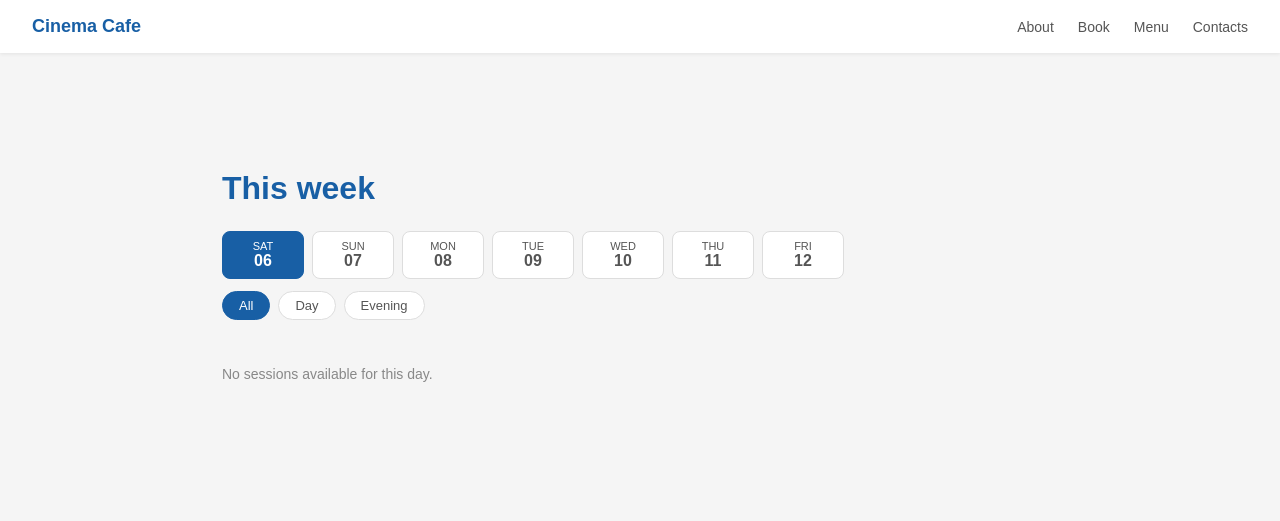
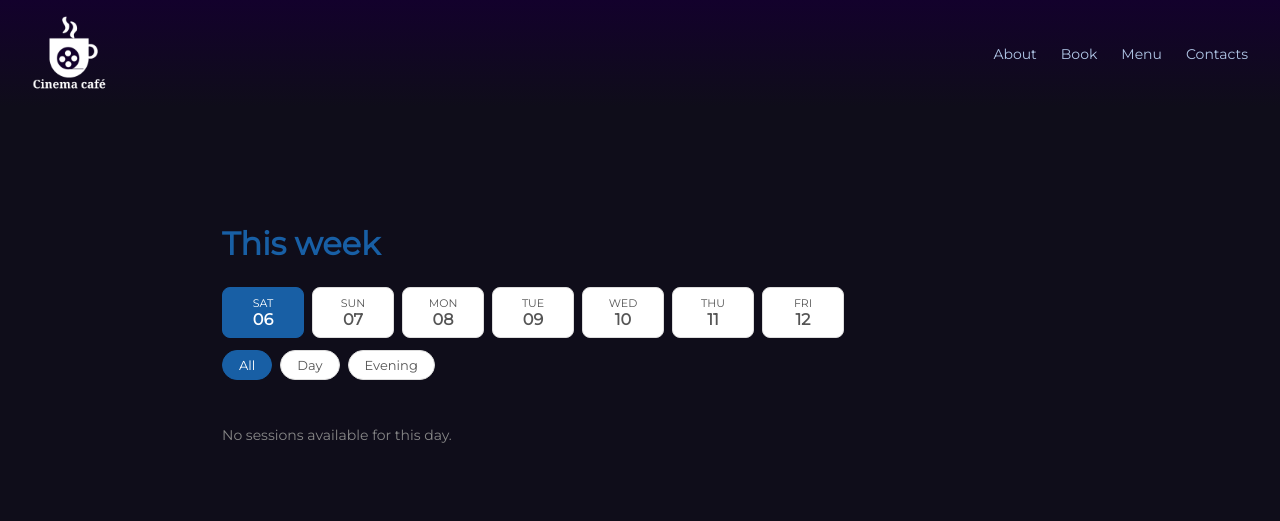
Before and after one commit to kalibri85/django-cinema-cafe-booking, a Django app: page /repertoire/ in a window 1280 px wide. Shown: the top 521 px of the page. Run offline with Django 5.2, Linux system fonts and the light colour scheme; data comes from the database, SQL or seed files in the repository.

Commit message:
Update navbar colors, dark background, gradient, logo

```diff
--- a/booking/static/booking/css/base.css
+++ b/booking/static/booking/css/base.css
@@ -1,6 +1,6 @@
 body {
-    font-family: sans-serif;
-    background: #f5f5f5;
+    font-family: 'Montserrat';
+    background: #0f0d1a;
     margin: 0;
 }
 
@@ -10,16 +10,16 @@ body {
     justify-content: space-between;
     align-items: center;
     padding: 1rem 2rem;
-    background: white;
-    box-shadow: 0 1px 4px rgba(0,0,0,0.08);
+    background: linear-gradient(180deg, #13012c 0%, #0f0d1a 100%);
     box-sizing: border-box;
     z-index: 10;
+    min-height: 100px;
 }
 
 .nav-logo {
-    font-size: 18px;
-    font-weight: bold;
-    color: #185FA5;
+    display: flex;
+    align-items: center;
+    text-decoration: none;
 }
 
 .nav-links {
@@ -32,12 +32,12 @@ body {
 
 .nav-links a {
     text-decoration: none;
-    color: #555;
+    color: #b0c6e6;
     font-size: 14px;
 }
 
 .nav-links a:hover {
-    color: #185FA5;
+    color: #ffffff;
 }
 
 .page-centered {
--- a/booking/templates/booking/base.html
+++ b/booking/templates/booking/base.html
@@ -6,11 +6,14 @@
     <meta name="viewport" content="width=device-width, initial-scale=1.0">
     <title>{% block title %}Cinema Cafe{% endblock %}</title>
     <link rel="stylesheet" href="{% static 'booking/css/base.css' %}">
+    <link href='https://fonts.googleapis.com/css?family=Montserrat' rel='stylesheet'>
     {% block extra_css %}{% endblock %}
 </head>
 <body>
     <nav class="navbar">
-        <div class="nav-logo">Cinema Cafe</div>
+        <a href="/" class="nav-logo">
+            <img src="{% static 'booking/images/logo.png' %}" alt="Cinema Cafe" height="75">
+        </a>
         <ul class="nav-links">
             <li><a href="#">About</a></li>
             <li><a href="/repertoire/">Book</a></li>
```
Also changed, not shown: booking/static/booking/css/hall.css (+8 -7 lines), booking/static/booking/images/logo.png (added).
